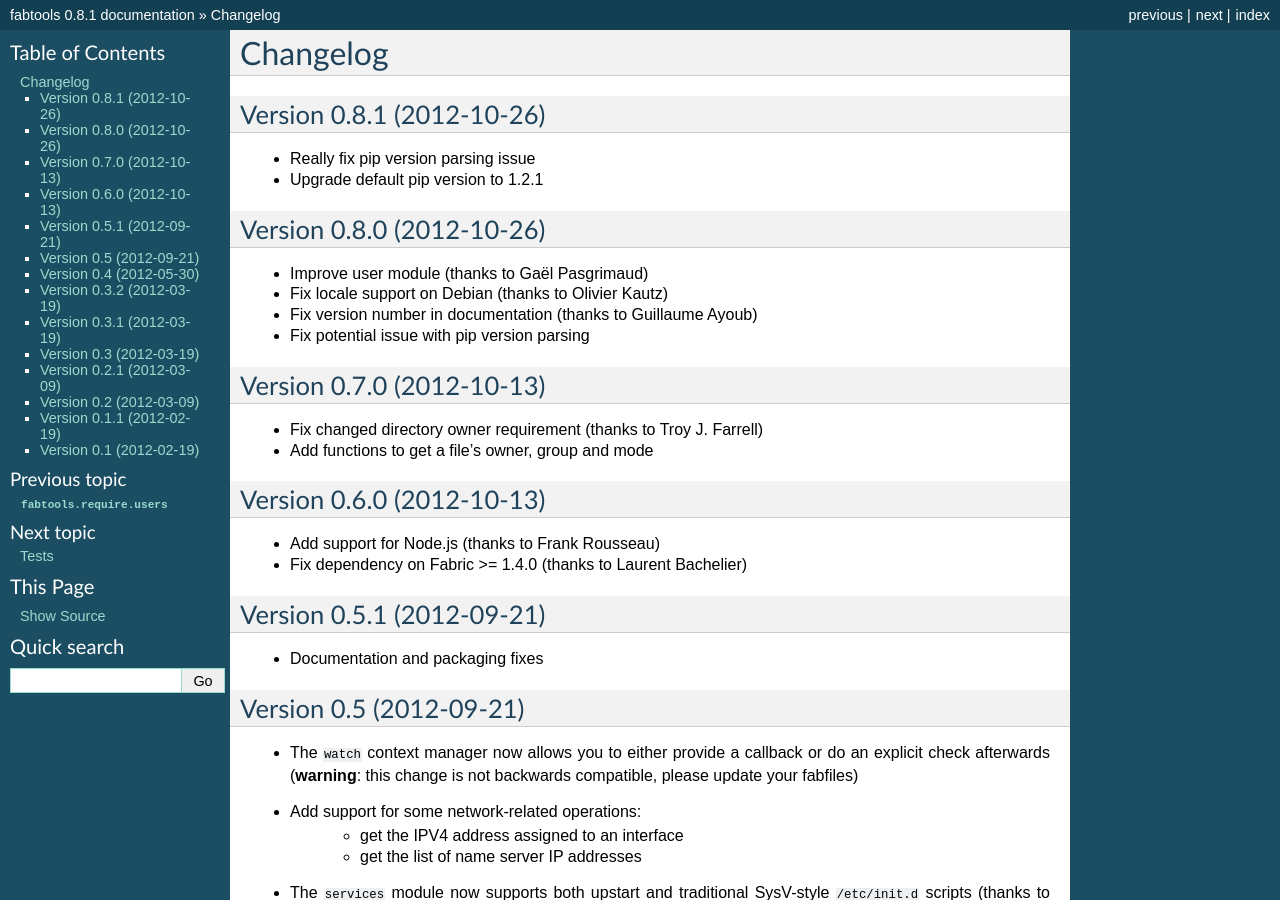
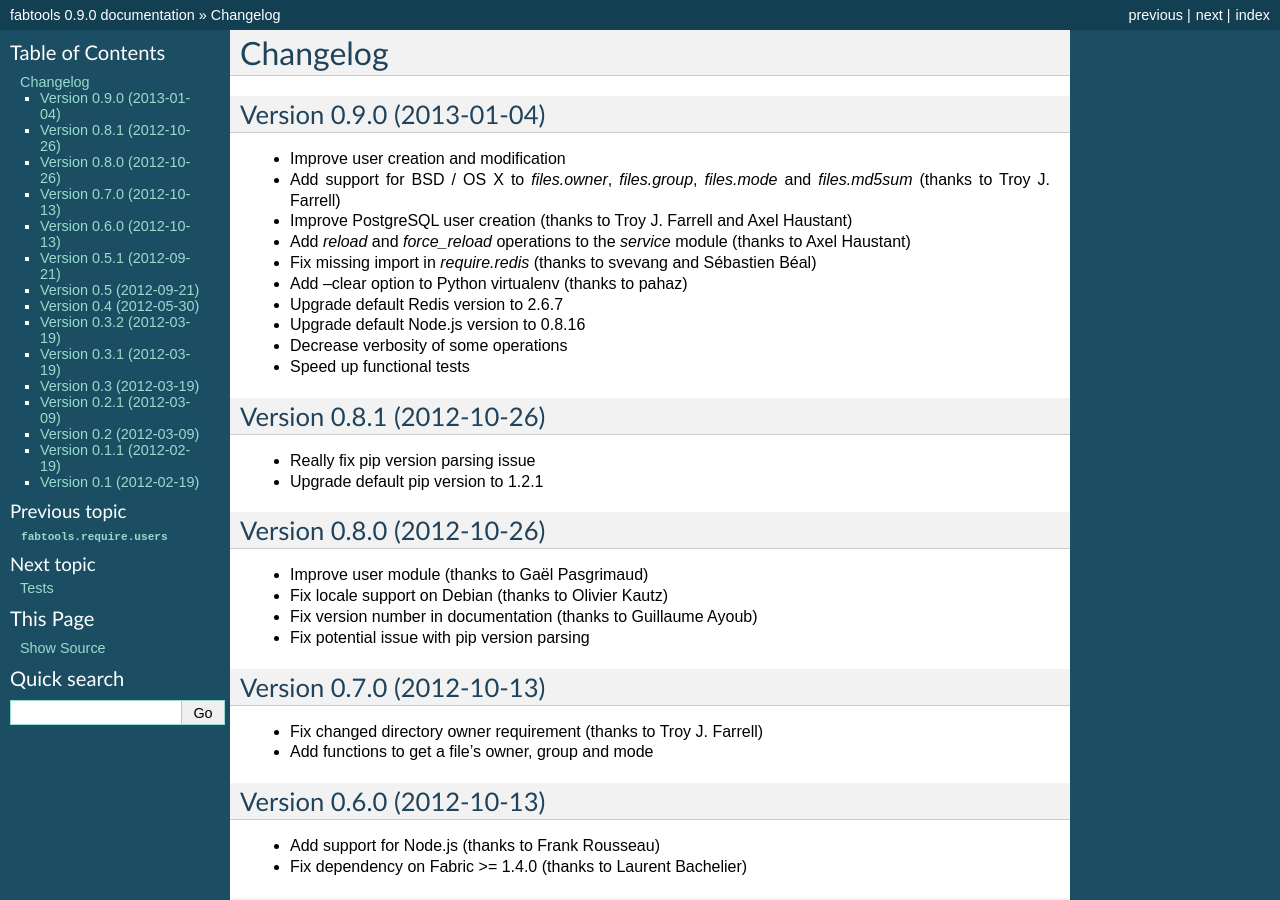
Before and after one commit to fabtools/fabtools, a Sphinx documentation site: the page built from docs/CHANGELOG.rst, in a window 1280 px wide and 900 px high. Built offline with Sphinx 7.4.7, drawn with Linux system fonts in a browser that asks for light colours; some of the changed text lies outside the part shown.

Commit message:
Prepare 0.9.0 release

```diff
--- a/docs/CHANGELOG.rst
+++ b/docs/CHANGELOG.rst
@@ -1,5 +1,23 @@
 Changelog
 =========
+
+Version 0.9.0 (2013-01-04)
+--------------------------
+
+* Improve user creation and modification
+* Add support for BSD / OS X to `files.owner`, `files.group`,
+  `files.mode` and `files.md5sum` (thanks to Troy J. Farrell)
+* Improve PostgreSQL user creation (thanks to Troy J. Farrell
+  and Axel Haustant)
+* Add `reload` and `force_reload` operations to the `service`
+  module (thanks to Axel Haustant)
+* Fix missing import in `require.redis` (thanks to svevang
+  and Sébastien Béal)
+* Add --clear option to Python virtualenv (thanks to pahaz)
+* Upgrade default Redis version to 2.6.7
+* Upgrade default Node.js version to 0.8.16
+* Decrease verbosity of some operations
+* Speed up functional tests
 
 Version 0.8.1 (2012-10-26)
 --------------------------
--- a/setup.py
+++ b/setup.py
@@ -14,7 +14,7 @@
 
 setup(
     name='fabtools',
-    version='0.8.1',
+    version='0.9.0',
     description='Tools for writing awesome Fabric files',
     long_description=read('README.rst') + '\n' + read('docs/CHANGELOG.rst'),
     author='Ronan Amicel',
```
